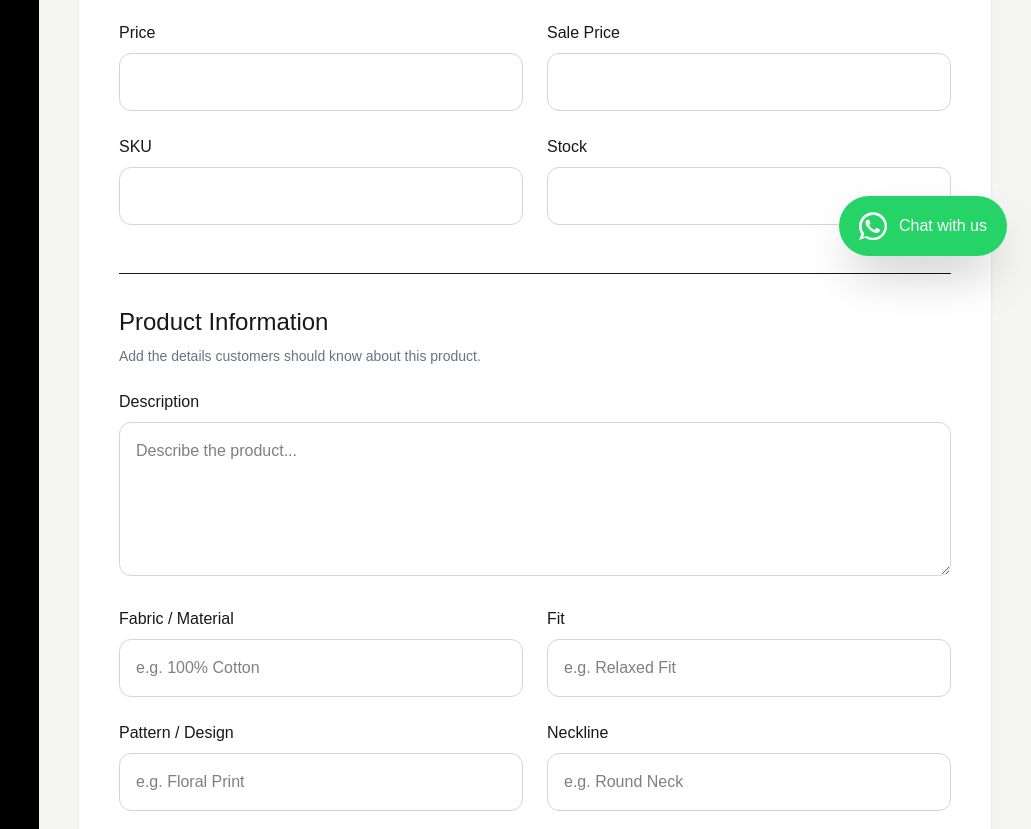
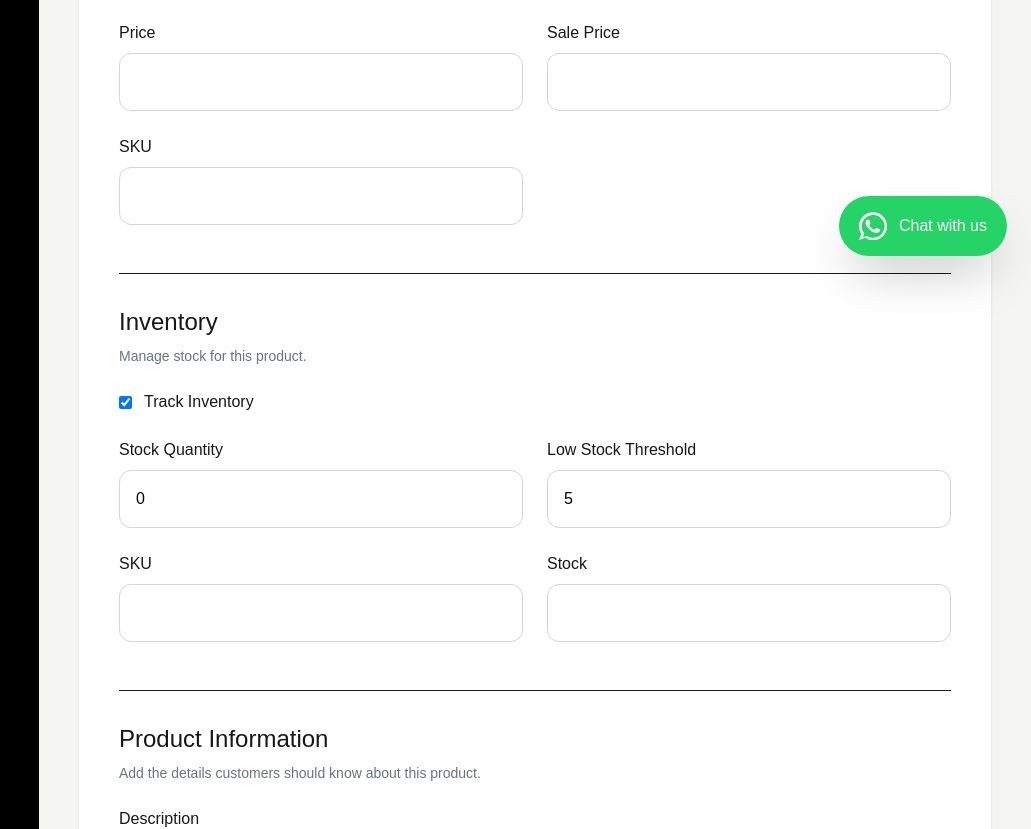
Before and after one commit to priyanshuisrani02-commits/mausam, a Next.js app: page /admin/products/new in a window 1280 px wide. Shown: the part 520-1349 px from the top of the page, without its empty margins (249-1280 px from the left). Built offline with nearby package versions, Linux system fonts and the light colour scheme; no server answers; the database is empty.

Commit message:
Add inventory tracking system

```diff
--- a/app/admin/products/edit/[id]/page.tsx
+++ b/app/admin/products/edit/[id]/page.tsx
@@ -55,6 +55,14 @@ export default function EditProductPage() {
 
   const [stock, setStock] =
     useState("");
+const [trackInventory, setTrackInventory] =
+  useState(true);
+
+const [stockQuantity, setStockQuantity] =
+  useState("0");
+
+const [lowStockThreshold, setLowStockThreshold] =
+  useState("5");
 
   const [description, setDescription] =
     useState("");
@@ -183,6 +191,24 @@ export default function EditProductPage() {
         : ""
     );
 
+    setStockQuantity(
+  data.stock_quantity !== null &&
+  data.stock_quantity !== undefined
+    ? String(data.stock_quantity)
+    : "0"
+);
+
+setLowStockThreshold(
+  data.low_stock_threshold !== null &&
+  data.low_stock_threshold !== undefined
+    ? String(data.low_stock_threshold)
+    : "5"
+);
+
+setTrackInventory(
+  data.track_inventory !== false
+);
+
     setDescription(data.description ?? "");
     setMaterial(data.material ?? "");
     setFit(data.fit ?? "");
@@ -289,7 +315,15 @@ export default function EditProductPage() {
               ? Number(salePrice)
               : null,
             sku: sku.trim(),
-            stock: Number(stock || 0),
+            stock: Number(stockQuantity || 0),
+
+stock_quantity: Number(stockQuantity || 0),
+
+low_stock_threshold: Number(
+  lowStockThreshold || 5
+),
+
+track_inventory: trackInventory,
             description:
               description.trim() || null,
             material:
@@ -692,19 +726,67 @@ export default function EditProductPage() {
 
               <div>
                <label className="mb-2 block font-medium">
-                  Stock
+  Stock Quantity
 </label>
 
 <input
   type="number"
-                  value={stock}
+  value={stockQuantity}
+  disabled={!trackInventory}
   onChange={(e) =>
-                    setStock(
+    setStockQuantity(e.target.value)
+  }
+  className="w-full rounded-xl border p-4 text-black disabled:bg-gray-100"
+/>
+
+<div className="rounded-2xl border border-gray-200 p-6">
+
+  <h3 className="text-xl font-medium">
+    Inventory
+  </h3>
+
+  <p className="mt-2 text-sm text-gray-500">
+    Configure inventory tracking.
+  </p>
+
+  <label className="mt-6 flex items-center gap-3">
+
+    <input
+      type="checkbox"
+      checked={trackInventory}
+      onChange={(e) =>
+        setTrackInventory(
+          e.target.checked
+        )
+      }
+    />
+
+    Track Inventory
+
+  </label>
+
+  <div className="mt-6">
+
+    <label className="mb-2 block font-medium">
+      Low Stock Threshold
+    </label>
+
+    <input
+      type="number"
+      value={lowStockThreshold}
+      disabled={!trackInventory}
+      onChange={(e) =>
+        setLowStockThreshold(
           e.target.value
         )
       }
-                  className="w-full rounded-xl border p-4 text-black"
+      className="w-full rounded-xl border p-4 text-black disabled:bg-gray-100"
     />
+
+  </div>
+
+</div>
+
               </div>
 
             </div>
--- a/app/admin/products/new/page.tsx
+++ b/app/admin/products/new/page.tsx
@@ -16,6 +16,12 @@ export default function NewProductPage() {
   const [salePrice, setSalePrice] = useState("");
   const [sku, setSku] = useState("");
   const [stock, setStock] = useState("");
+const [trackInventory, setTrackInventory] = useState(true);
+
+const [stockQuantity, setStockQuantity] = useState("0");
+
+const [lowStockThreshold, setLowStockThreshold] =
+  useState("5");
 
   const [description, setDescription] = useState("");
   const [material, setMaterial] = useState("");
@@ -159,7 +165,15 @@ export default function NewProductPage() {
               : null,
 
             sku: sku.trim(),
-            stock: Number(stock || 0),
+           stock: Number(stockQuantity || 0),
+
+stock_quantity: Number(stockQuantity || 0),
+
+low_stock_threshold: Number(
+  lowStockThreshold || 5
+),
+
+track_inventory: trackInventory,
 
             description:
               description.trim() || null,
@@ -451,8 +465,79 @@ export default function NewProductPage() {
             </div>
           </div>
 
-          {/* SKU / STOCK */}
+        {/* SKU */}
 
+<div className="grid gap-6 md:grid-cols-2">
+  <div>
+    <label className="mb-2 block font-medium">
+      SKU
+    </label>
+
+    <input
+      value={sku}
+      onChange={(e) => setSku(e.target.value)}
+      className={inputClass}
+    />
+  </div>
+</div>
+
+{/* INVENTORY */}
+
+<div className="mt-6 border-t pt-8">
+  <h2 className="text-2xl font-light">
+    Inventory
+  </h2>
+
+  <p className="mt-2 text-sm text-gray-500">
+    Manage stock for this product.
+  </p>
+</div>
+
+<label className="flex items-center gap-3">
+  <input
+    type="checkbox"
+    checked={trackInventory}
+    onChange={(e) =>
+      setTrackInventory(e.target.checked)
+    }
+  />
+
+  Track Inventory
+</label>
+
+<div className="grid gap-6 md:grid-cols-2">
+  <div>
+    <label className="mb-2 block font-medium">
+      Stock Quantity
+    </label>
+
+    <input
+      type="number"
+      value={stockQuantity}
+      disabled={!trackInventory}
+      onChange={(e) =>
+        setStockQuantity(e.target.value)
+      }
+      className={inputClass}
+    />
+  </div>
+
+  <div>
+    <label className="mb-2 block font-medium">
+      Low Stock Threshold
+    </label>
+
+    <input
+      type="number"
+      value={lowStockThreshold}
+      disabled={!trackInventory}
+      onChange={(e) =>
+        setLowStockThreshold(e.target.value)
+      }
+      className={inputClass}
+    />
+  </div>
+</div>
           <div className="grid gap-6 md:grid-cols-2">
             <div>
               <label className="mb-2 block font-medium">
--- a/app/admin/products/page.tsx
+++ b/app/admin/products/page.tsx
@@ -8,7 +8,10 @@ type Product = {
   id: string;
   name: string;
   price: number;
-  stock: number;
+  stock: number | null;
+  stock_quantity: number | null;
+  low_stock_threshold: number | null;
+  track_inventory: boolean | null;
 };
 
 export default function ProductsPage() {
@@ -25,7 +28,7 @@ export default function ProductsPage() {
       return;
     }
 
-    setProducts(data || []);
+    setProducts((data ?? []) as Product[]);
   }
 
   async function handleDelete(id: string) {
@@ -47,6 +50,37 @@ export default function ProductsPage() {
   useEffect(() => {
     loadProducts();
   }, []);
+
+  function getInventoryStatus(product: Product) {
+    if (!product.track_inventory) {
+      return {
+        label: "Not Tracked",
+        className: "bg-gray-100 text-gray-700",
+      };
+    }
+
+    const stock = product.stock_quantity ?? 0;
+    const threshold = product.low_stock_threshold ?? 5;
+
+    if (stock <= 0) {
+      return {
+        label: "Out of Stock",
+        className: "bg-red-100 text-red-700",
+      };
+    }
+
+    if (stock <= threshold) {
+      return {
+        label: "Low Stock",
+        className: "bg-yellow-100 text-yellow-700",
+      };
+    }
+
+    return {
+      label: "In Stock",
+      className: "bg-green-100 text-green-700",
+    };
+  }
 
   return (
     <>
@@ -80,6 +114,10 @@ export default function ProductsPage() {
               </th>
 
               <th className="p-6 text-left">
+                Status
+              </th>
+
+              <th className="p-6 text-left">
                 Actions
               </th>
             </tr>
@@ -89,14 +127,17 @@ export default function ProductsPage() {
             {products.length === 0 ? (
               <tr>
                 <td
-                  colSpan={4}
+                  colSpan={5}
                   className="p-10 text-center text-gray-500"
                 >
                   No products found.
                 </td>
               </tr>
             ) : (
-              products.map((product) => (
+              products.map((product) => {
+                const status = getInventoryStatus(product);
+
+                return (
                   <tr
                     key={product.id}
                     className="border-b"
@@ -110,7 +151,17 @@ export default function ProductsPage() {
                     </td>
 
                     <td className="p-6">
-                    {product.stock}
+                      {product.track_inventory
+                        ? (product.stock_quantity ?? 0)
+                        : "—"}
+                    </td>
+
+                    <td className="p-6">
+                      <span
+                        className={`rounded-full px-3 py-1 text-xs font-medium ${status.className}`}
+                      >
+                        {status.label}
+                      </span>
                     </td>
 
                     <td className="p-6">
@@ -133,7 +184,8 @@ export default function ProductsPage() {
                       </div>
                     </td>
                   </tr>
-              ))
+                );
+              })
             )}
           </tbody>
         </table>
--- a/app/products/[id]/page.tsx
+++ b/app/products/[id]/page.tsx
@@ -19,9 +19,14 @@ type Product = {
   name: string;
   price: number;
   sale_price: number | null;
+
   stock: number;
+  stock_quantity: number;
+  low_stock_threshold: number;
+  track_inventory: boolean;
+
   description: string | null;
-  material: string | null;
+  material: string |null;
   fit: string | null;
   pattern: string | null;
   neckline: string | null;
@@ -201,8 +206,28 @@ export default function ProductPage() {
       } = await supabase
         .from("products")
         .select(
-          "id, name, price, sale_price, stock, description, material, fit, pattern, neckline, sleeves, occasion, care_instructions, available_sizes, size_fit_note, model_size"
-        )
+`
+id,
+name,
+price,
+sale_price,
+stock,
+stock_quantity,
+low_stock_threshold,
+track_inventory,
+description,
+material,
+fit,
+pattern,
+neckline,
+sleeves,
+occasion,
+care_instructions,
+available_sizes,
+size_fit_note,
+model_size
+`
+)
         .eq("id", productId)
         .single();
 
@@ -525,6 +550,24 @@ export default function ProductPage() {
       ? product.images
       : ["/images/placeholder.png"];
 
+const inventoryTracked =
+  product.track_inventory;
+
+const availableStock =
+  inventoryTracked
+    ? product.stock_quantity
+    : product.stock;
+
+const lowStock =
+  inventoryTracked &&
+  availableStock <= product.low_stock_threshold &&
+  availableStock > 0;
+
+const outOfStock =
+  inventoryTracked
+    ? availableStock <= 0
+    : product.stock <= 0;
+
   const productDetails = [
     {
       label: "Fabric / Material",
@@ -704,12 +747,30 @@ export default function ProductPage() {
               </p>
             )}
 
-            <p className="mt-6 text-gray-600">
-              {product.stock > 0
-                ? `In Stock (${product.stock})`
-                : "Out of Stock"}
-            </p>
+          <p className="mt-6 text-gray-600">
+  {!inventoryTracked && (
+    <>In Stock</>
+  )}
 
+  {inventoryTracked &&
+    !outOfStock &&
+    !lowStock && (
+      <>In Stock ({availableStock})</>
+    )}
+
+  {inventoryTracked &&
+    lowStock && (
+      <span className="text-yellow-600">
+        Only {availableStock} left
+      </span>
+    )}
+
+  {outOfStock && (
+    <span className="text-red-600">
+      Out of Stock
+    </span>
+  )}
+</p>
             {/* Sizes */}
 
             {product.available_sizes &&
@@ -793,11 +854,14 @@ export default function ProductPage() {
 
                 <button
                   type="button"
-                  onClick={() =>
-                    setQuantity(
-                      (q) => q + 1
-                    )
-                  }
+                 onClick={() =>
+  setQuantity((q) =>
+    Math.min(
+      availableStock,
+      q + 1
+    )
+  )
+}
                   className="px-5 py-3 text-xl"
                 >
                   +
@@ -810,14 +874,12 @@ export default function ProductPage() {
                 onClick={
                   handleAddToCart
                 }
-                disabled={
-                  product.stock <= 0
-                }
+               disabled={outOfStock}
                 className="w-full rounded-full bg-black px-10 py-4 text-white transition hover:bg-gray-800 disabled:cursor-not-allowed disabled:opacity-40 md:w-auto"
               >
-                {product.stock > 0
-                  ? "Add to Cart"
-                  : "Out of Stock"}
+             {outOfStock
+  ? "Out of Stock"
+  : "Add to Cart"}
               </button>
 
             </div>
```
Lines whose indentation alone changed are shown as unchanged.
